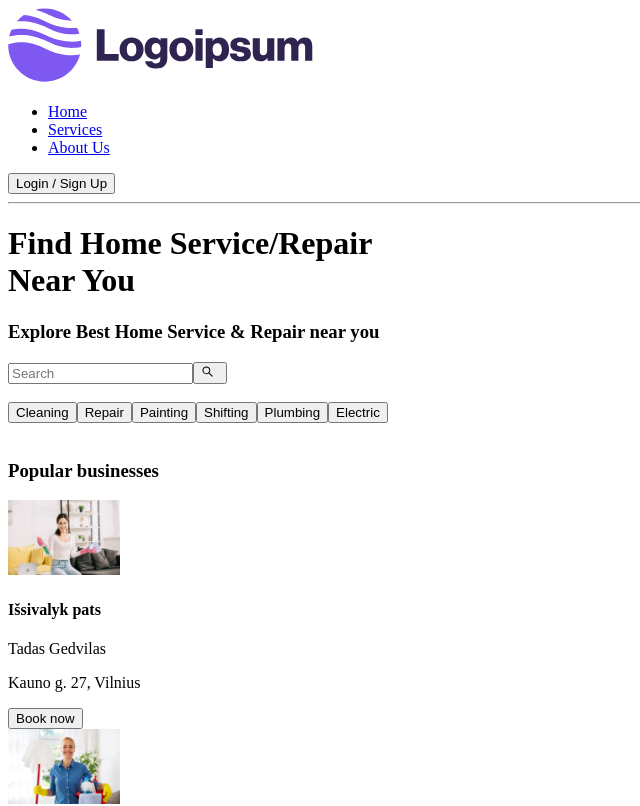
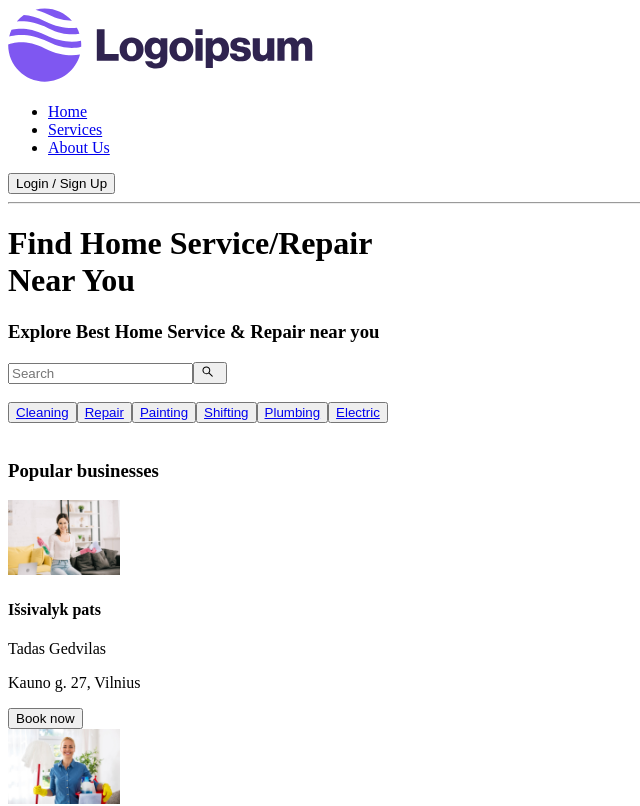
Before and after one commit to Scoutress/Frontend-karjeros-akceleratorius, a React (Vite) app in the folder HomeServiceApp/: page / in a window 1280 px wide. Shown: the top 806 px of the page, without its empty margins (0-640 px from the left). Built offline with nearby package versions, Linux system fonts and the light colour scheme.

Commit message:
Added categories sidebar with functionality

```diff
--- a/HomeServiceApp/src/App.jsx
+++ b/HomeServiceApp/src/App.jsx
@@ -3,7 +3,9 @@ import Header from "./components/Header";
 import Home from "./pages/Home";
 import Services from "./pages/Services";
 import About from "./pages/About";
+import ErrorPage from "./pages/ErrorPage";
 import { routes } from "./navigation/routes";
+import Categories from "./pages/Categories";
 const Root = () => {
   return (
     <>
@@ -16,8 +18,8 @@ const Root = () => {
 
 const router = createBrowserRouter([
   {
-    path: routes.rootPage,
     element: <Root />,
+    errorElement: <ErrorPage />,
     children: [
       {
         path: routes.homePage,
@@ -32,8 +34,28 @@ const router = createBrowserRouter([
         element: <About />,
       },
       {
-        path: routes.errorPage,
-        element: <Home />,
+        path: routes.serviceCleaning,
+        element: <Categories />,
+      },
+      {
+        path: routes.serviceRepair,
+        element: <Categories />,
+      },
+      {
+        path: routes.servicePainting,
+        element: <Categories />,
+      },
+      {
+        path: routes.serviceShifting,
+        element: <Categories />,
+      },
+      {
+        path: routes.servicePlumbing,
+        element: <Categories />,
+      },
+      {
+        path: routes.serviceElectric,
+        element: <Categories />,
       },
     ],
   },
--- a/HomeServiceApp/src/components/HomeCategories.jsx
+++ b/HomeServiceApp/src/components/HomeCategories.jsx
@@ -1,12 +1,26 @@
+import { Link } from "react-router-dom";
+
 const HomeCategories = () => {
   return (
     <div>
-      <button>Cleaning</button>
-      <button>Repair</button>
-      <button>Painting</button>
-      <button>Shifting</button>
-      <button>Plumbing</button>
-      <button>Electric</button>
+      <button>
+        <Link to="/category/cleaning">Cleaning</Link>
+      </button>
+      <button>
+        <Link to="/category/repair">Repair</Link>
+      </button>
+      <button>
+        <Link to="/category/painting">Painting</Link>
+      </button>
+      <button>
+        <Link to="/category/shifting">Shifting</Link>
+      </button>
+      <button>
+        <Link to="/category/plumbing">Plumbing</Link>
+      </button>
+      <button>
+        <Link to="/category/electric">Electric</Link>
+      </button>
     </div>
   );
 };
--- a/HomeServiceApp/src/components/HomePopular.jsx
+++ b/HomeServiceApp/src/components/HomePopular.jsx
@@ -1,41 +1,11 @@
 import Service from "../components/Service";
+import ServicesList from "../services/ServicesList";
 
 const HomePopular = () => {
-  const services = [
-    {
-      id: 1,
-      name: "Išsivalyk pats",
-      worker: "Tadas Gedvilas",
-      address: "Kauno g. 27, Vilnius",
-      photo: "/images/Issivalyk-pats.jpg",
-    },
-    {
-      id: 2,
-      name: "UAB Valymas",
-      worker: "Regina Kazlauskienė",
-      address: "Aukštaičių al. 27, Klaipėda",
-      photo: "/images/UAB-valymas.jpg",
-    },
-    {
-      id: 3,
-      name: "Moki veži",
-      worker: "Darius Standys",
-      address: "Žemaičių al. 27, Klaipėda",
-      photo: "/images/moki-vezi.webp",
-    },
-    {
-      id: 4,
-      name: "Elektrikas į namus",
-      worker: "Rokas Andreikėnas",
-      address: "Maisto g. 17, Vilnius",
-      photo: "/images/elektrikas-i-namus.jpg",
-    },
-  ];
-
   return (
     <div>
       <h3>Popular businesses</h3>
-      {services.map((service) => (
+      {ServicesList.map((service) => (
         <Service
           key={service.id}
           name={service.name}
--- a/HomeServiceApp/src/components/Sidebar.jsx
+++ b/HomeServiceApp/src/components/Sidebar.jsx
@@ -1,14 +1,33 @@
-const Categories = () => {
+import PropTypes from "prop-types";
+
+const Sidebar = ({ onCategoryClick }) => {
+  const categories = [
+    "Cleaning",
+    "Repair",
+    "Painting",
+    "Shifting",
+    "Plumbing",
+    "Electric",
+  ];
+
   return (
     <div>
-      <button>Cleaning</button>
-      <button>Repair</button>
-      <button>Painting</button>
-      <button>Shifting</button>
-      <button>Plumbing</button>
-      <button>Electric</button>
+      <h2>Categories</h2>
+      <ul>
+        {categories.map((category) => (
+          <li key={category}>
+            <button onClick={() => onCategoryClick(category)}>
+              {category}
+            </button>
+          </li>
+        ))}
+      </ul>
     </div>
   );
 };
 
-export default Categories;
+Sidebar.propTypes = {
+  onCategoryClick: PropTypes.func.isRequired,
+};
+
+export default Sidebar;
--- a/HomeServiceApp/src/navigation/routes.jsx
+++ b/HomeServiceApp/src/navigation/routes.jsx
@@ -1,7 +1,13 @@
 export const routes = {
-  rootPage: "/",
-  homePage: "",
-  servicesPage: "services",
-  aboutPage: "about",
-  errorPage: "*",
+  homePage: "/",
+  servicesPage: "/services",
+  aboutPage: "/about",
+  errorPage: "/*",
+
+  serviceCleaning: "/category/cleaning",
+  serviceRepair: "/category/repair",
+  servicePainting: "/category/painting",
+  serviceShifting: "/category/shifting",
+  servicePlumbing: "/category/plumbing",
+  serviceElectric: "/category/electric",
 };
--- a/HomeServiceApp/src/pages/Categories.jsx
+++ b/HomeServiceApp/src/pages/Categories.jsx
@@ -1,13 +1,36 @@
+import { useState } from "react";
 import Sidebar from "../components/Sidebar";
+import Service from "../components/Service";
+import ServicesList from "../services/ServicesList";
 
 const Categories = () => {
+  const [selectedCategory, setSelectedCategory] = useState(null);
+
+  const handleCategoryClick = (category) => {
+    setSelectedCategory(category);
+  };
+
+  const filteredServices = selectedCategory
+    ? ServicesList.filter((service) => service.category === selectedCategory)
+    : ServicesList;
+
   return (
-    <>
+    <div>
+      <h1>Categories</h1>
+      <Sidebar onCategoryClick={handleCategoryClick} />
       <div>
-        <Sidebar />
-        <h1>Categories</h1>
+        <h3>Selected Category: {selectedCategory}</h3>
+        {filteredServices.map((service) => (
+          <Service
+            key={service.id}
+            name={service.name}
+            worker={service.worker}
+            address={service.address}
+            photo={service.photo}
+          />
+        ))}
       </div>
-    </>
+    </div>
   );
 };
 
--- /dev/null
+++ b/HomeServiceApp/src/services/ServicesList.jsx
@@ -0,0 +1,36 @@
+const ServicesList = [
+  {
+    id: 1,
+    category: "Cleaning",
+    name: "Išsivalyk pats",
+    worker: "Tadas Gedvilas",
+    address: "Kauno g. 27, Vilnius",
+    photo: "/images/Issivalyk-pats.jpg",
+  },
+  {
+    id: 2,
+    category: "Cleaning",
+    name: "UAB Valymas",
+    worker: "Regina Kazlauskienė",
+    address: "Aukštaičių al. 27, Klaipėda",
+    photo: "/images/UAB-valymas.jpg",
+  },
+  {
+    id: 3,
+    category: "Shifting",
+    name: "Moki veži",
+    worker: "Darius Standys",
+    address: "Žemaičių al. 27, Klaipėda",
+    photo: "/images/moki-vezi.webp",
+  },
+  {
+    id: 4,
+    category: "Electric",
+    name: "Elektrikas į namus",
+    worker: "Rokas Andreikėnas",
+    address: "Maisto g. 17, Vilnius",
+    photo: "/images/elektrikas-i-namus.jpg",
+  },
+];
+
+export default ServicesList;
```
